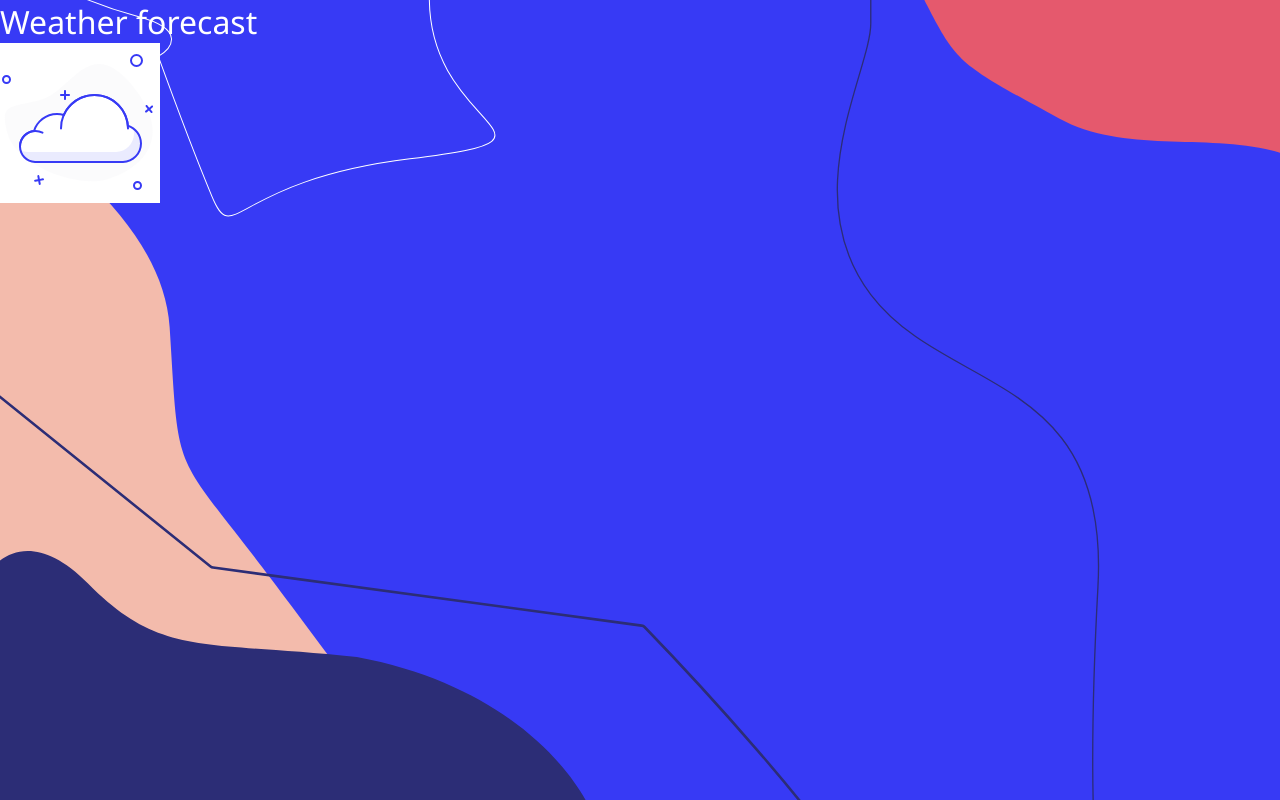
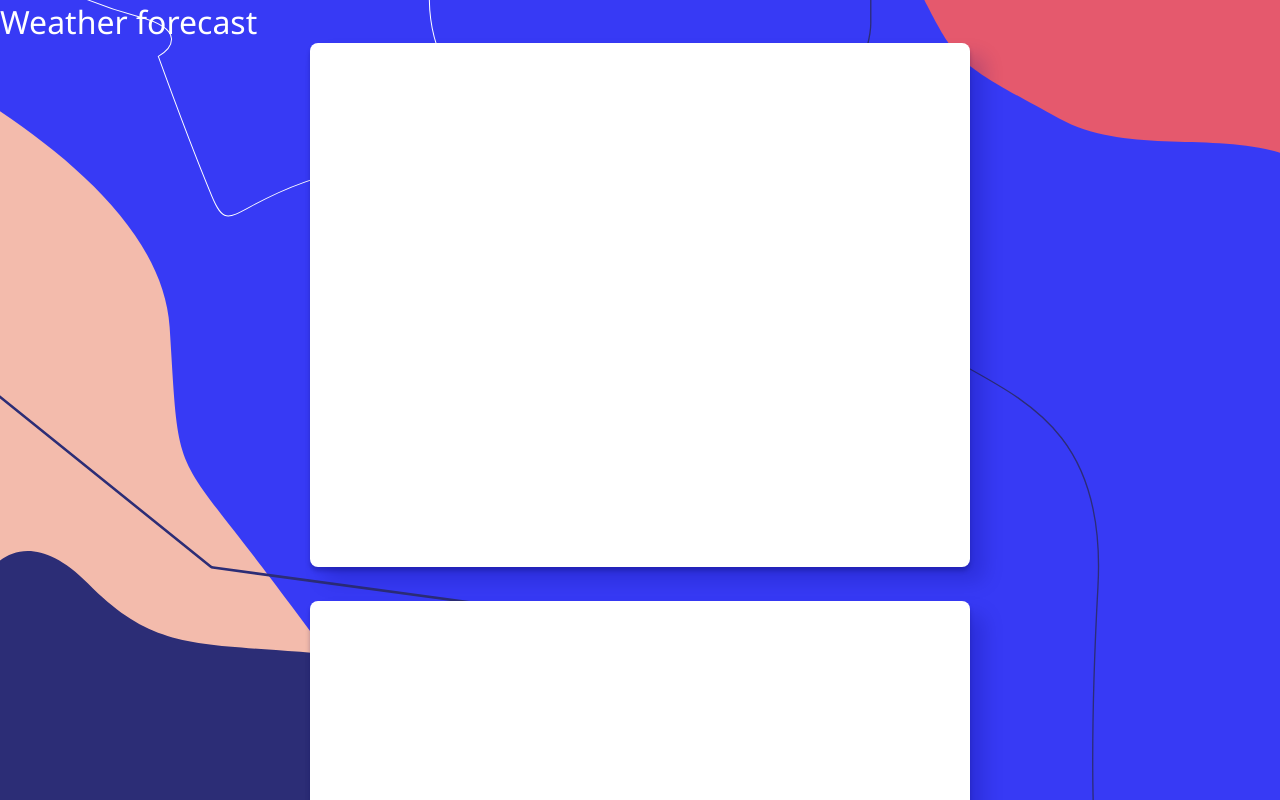
Before and after one commit to mmastya/weather-app, a React (Create React App) app: page / in a window 1280 px wide. Shown: the top 800 px of the page. Built offline with nearby package versions, Linux system fonts and the light colour scheme.

Commit message:
Реализована подложка

```diff
--- a/src/App.css
+++ b/src/App.css
@@ -4,6 +4,8 @@
     --color-text-dark-blue: #2C2D76;
     --color-text-gray: #8083A4;
     --font-family: TrebuchetMS, Avenir Next, BlinkMacSystemFonts, Segoe UI, Roboto, Oxygen, Ubuntu, Cantarell, Fira Sans, Droid Sans, Helvetica Neue, sans-serif;
+    --tablet-width: 1280px;
+    --desktop-width: 1440px;
 }
 
 body {
@@ -23,11 +25,27 @@ body {
     font-size: 32rem;
 }
 
+.app__white-box-container{
+    display: flex;
+    flex-direction: column;
+    margin: 0 10rem;
+}
+.app__white-box-container-mb {
+    margin-bottom: 10rem;
+}
+
  @media (min-width: 1280px) {
     body {
         width: 1280rem;
         background-size: 496rem, 766rem, 572rem, 596rem, 820rem;
         background-position: 0 0, 836rem 0, top right -200rem, bottom left, bottom left, bottom left;
+    }
+
+    .app__white-box-container{
+        margin: 0 310rem;
+    }
+    .app__white-box-container-mb {
+        margin-bottom: 34rem;
     }
 }
 
@@ -37,4 +55,13 @@ body {
         background-size: 496rem, 766rem, 572rem, 596rem, 820rem;
         background-position: 0 0, 800rem 0, top right 0rem, bottom left, bottom left, bottom left;
     }
+
+    .app__white-box-container{
+        flex-direction: row;
+        margin: 0 41rem;
+    }
+    .app__white-box-container-mb {
+        margin-bottom: 0;
+        margin-right: 34rem;
+    }
 }
--- a/src/App.tsx
+++ b/src/App.tsx
@@ -1,6 +1,6 @@
 import React, { useEffect, useRef } from 'react'
 import './App.css'
-import PlaceholderIcon from './components/placeholderIcon/PlaceholderIcon'
+import WhiteBox from './components/whiteBox/WhiteBox'
 
 function App () {
   const htmlRef = useRef<HTMLElement | null>(null)
@@ -41,7 +41,10 @@ function App () {
     <div className="app">
       <div className='title'>
         Weather forecast
-        <PlaceholderIcon/>
+        <div className='app__white-box-container'>
+          <div className='app__white-box-container-mb'><WhiteBox/></div>
+          <WhiteBox/>
+        </div>
       </div>
     </div>
   )
--- /dev/null
+++ b/src/components/whiteBox/WhiteBox.css
@@ -0,0 +1,14 @@
+.white-box {
+    width: 300rem;
+    height: 464rem;
+    background: var(--color-text-white);
+    box-shadow: 0px 4px 4px rgba(4, 5, 73, 0.25), 14px 14px 20px rgba(5, 6, 114, 0.2);
+    border-radius: 8px;
+}
+
+@media (min-width: 1280px) {
+    .white-box {
+        width: 660rem;
+        height: 524rem;
+    }
+}
--- /dev/null
+++ b/src/components/whiteBox/WhiteBox.tsx
@@ -0,0 +1,11 @@
+import React from 'react'
+import './WhiteBox.css'
+
+function WhiteBox () {
+  return (
+    <div className="white-box">
+    </div>
+  )
+}
+
+export default WhiteBox
```
